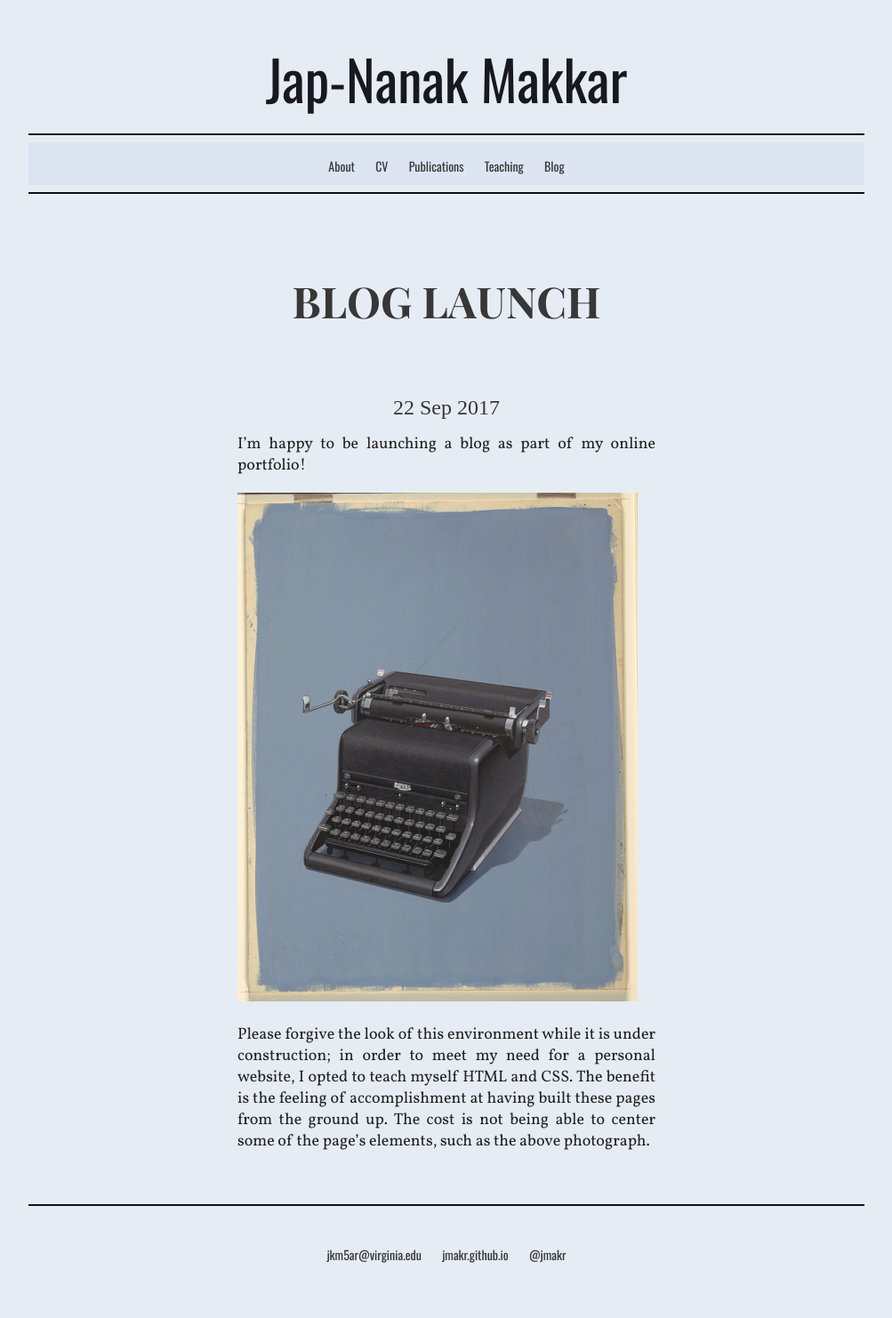
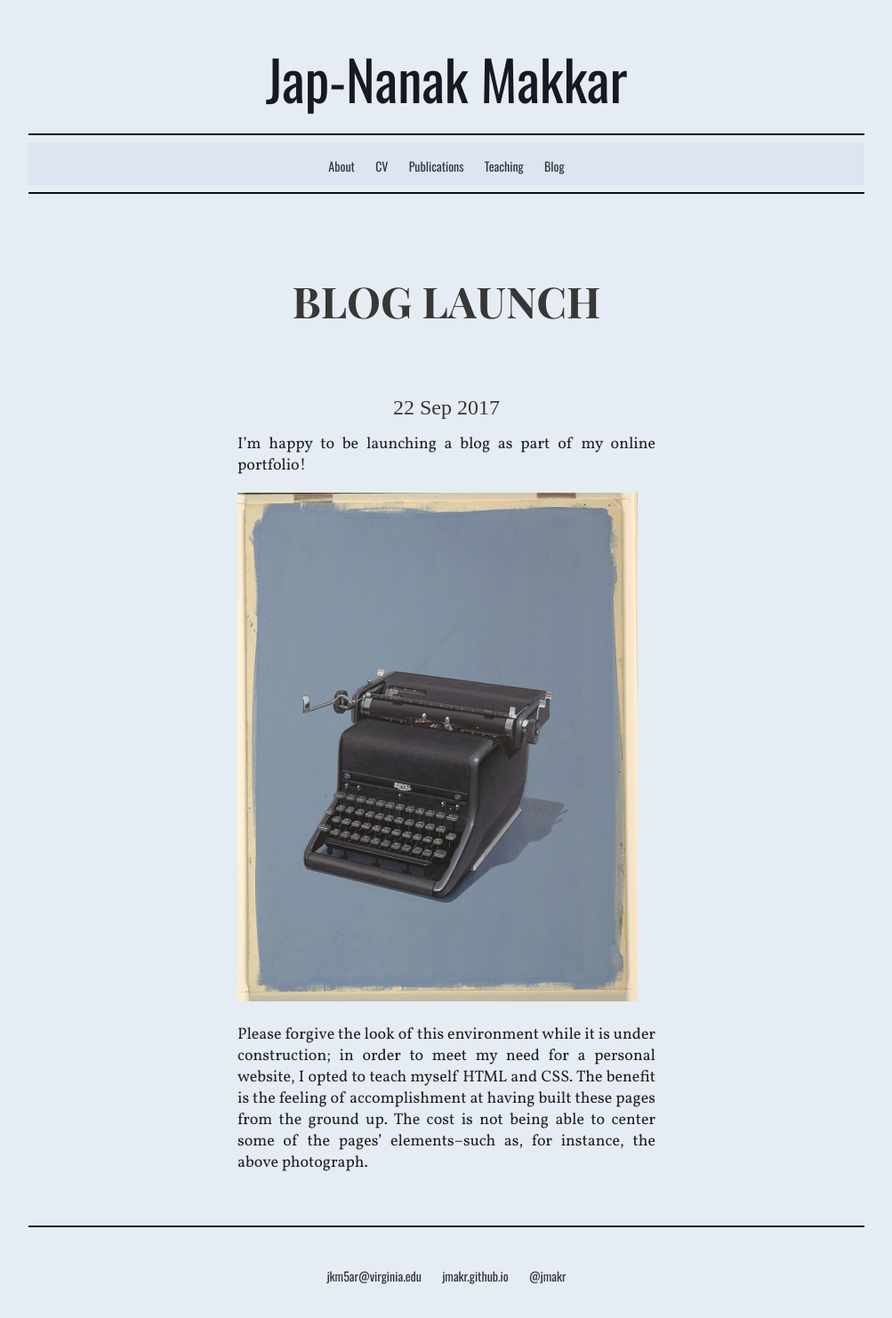
Before and after one commit to jmakr/jmakr.github.io, a Jekyll site: the page built from _posts/2017-09-22-Blog-Launch.md, in a window 1280 px wide. Shown: the whole page at 89% size, without its empty margins (138-1141 px from the left). Built offline with Jekyll 4.4.1, drawn with Linux system fonts in a browser that asks for light colours; some web fonts are replaced; before the commit the page ends 1458 px from its top, so only the background shows below that.

Commit message:
Update 2017-09-22-Blog-Launch.md

```diff
--- a/_posts/2017-09-22-Blog-Launch.md
+++ b/_posts/2017-09-22-Blog-Launch.md
@@ -9,4 +9,4 @@
 
 ![Image of typewriter](https://raw.githubusercontent.com/jmakr/jmakr.github.io/master/photo%20of%20typewriter%20from%20smithsonian.jpg)
 
-Please forgive the look of this environment while it is under construction; in order to meet my need for a personal website, I opted to teach myself HTML and CSS. The benefit is the feeling of accomplishment at having built these pages from the ground up. The cost is not being able to center some of the page's elements, such as the above photograph.
+Please forgive the look of this environment while it is under construction; in order to meet my need for a personal website, I opted to teach myself HTML and CSS. The benefit is the feeling of accomplishment at having built these pages from the ground up. The cost is not being able to center some of the pages' elements--such as, for instance, the above photograph.
```
